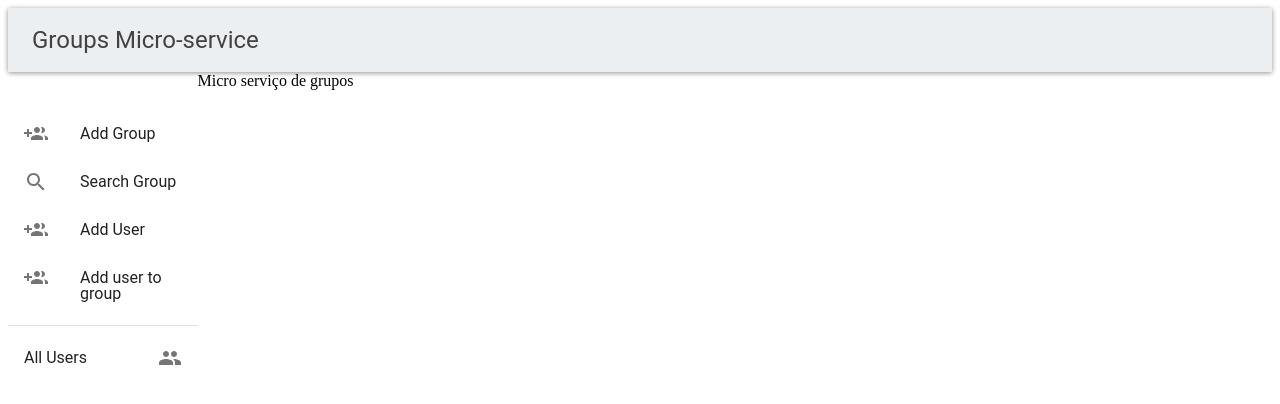
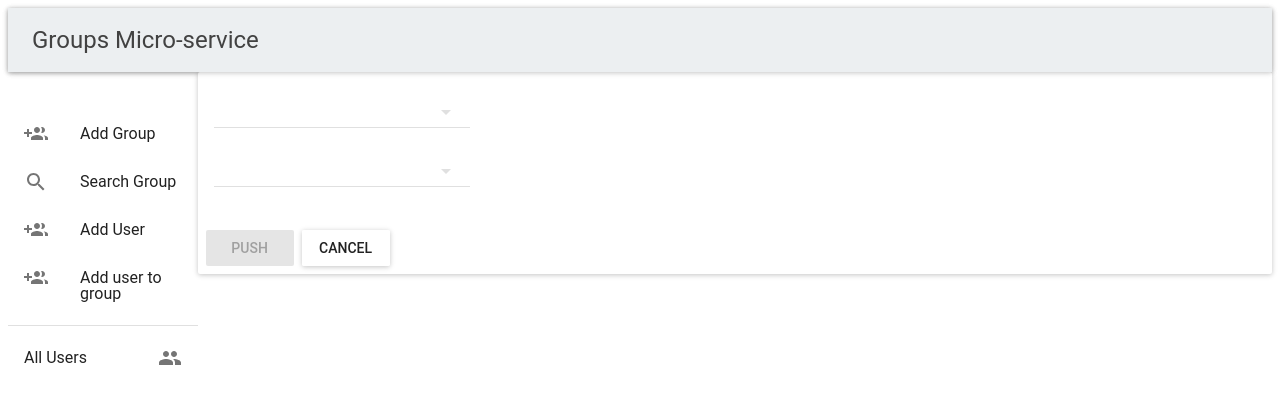
Before and after one commit to gstvob/web_trab, a React (Create React App) app in the folder groups/client/: page / in a window 1280 px wide. Both pictures are taken after a click on the element "Add user to group". Shown: the top 404 px of the page. Built offline with nearby package versions, Linux system fonts and the light colour scheme; no server answers.

Commit message:
Grupos -- usuarios relação n pra n, inserção ok

```diff
--- a/groups/client/src/components/App.js
+++ b/groups/client/src/components/App.js
@@ -4,6 +4,7 @@ import AddUser from "./User/AddUser";
 import FindAllUsers from "./User/FindAllUsers";
 import AddGroup from "./Group/AddGroup";
 import Search from "./Group/Search";
+import PushUser from "./Group/PushUser";
 import operation from "./DB/dboperations"
 import AppBar from "material-ui/AppBar";
 import Paper from "material-ui/Paper";
@@ -15,12 +16,12 @@ class App extends Component {
         ADDUSER:"add user",
         ADDGROUP: "add group",
         SEARCH: "search group",
-        VIEWUSERS: "view users"
+        VIEWUSERS: "view users",
+        PUSHUSER : "push user"
     };
 
     state = {
         current: this.action.HOME,
-        users: undefined
     }
 
     addUser = () => {
@@ -42,6 +43,11 @@ class App extends Component {
         .catch(() => console.log("fail"));
 
         let new_state = {current:this.action.HOME};
+        this.setState(curState => (new_state));
+    }
+
+    push_user = () => {
+        let new_state = {current:this.action.PUSHUSER};
         this.setState(curState => (new_state));
     }
 
@@ -69,6 +75,8 @@ class App extends Component {
                 return <FindAllUsers/>
             case this.action.ADDGROUP:
                 return <AddGroup onAdd ={this.new_group}/>
+            case this.action.PUSHUSER:
+                return <PushUser/>
             default:
                 return <div> Micro serviço de grupos </div>
         }
@@ -82,7 +90,7 @@ class App extends Component {
                     <AppBar style={{
                         backgroundColor:"#ECEFF1"
                     }} title="Groups Micro-service" titleStyle={{color:"#424242"}} showMenuIconButton={false} />
-                    <MenuMain addU={this.addUser} addG={this.addGroupPage} searchG={this.search_group} allU={this.viewUsers}/>
+                    <MenuMain addU={this.addUser} addG={this.addGroupPage} searchG={this.search_group} allU={this.viewUsers} addUG={this.push_user}/>
                 </Paper>
                 {content}
             </div>
--- a/groups/client/src/components/DB/dboperations.js
+++ b/groups/client/src/components/DB/dboperations.js
@@ -31,7 +31,15 @@ const operation = {
     find_byName : (name) => {
         return fetch(`/findByName?name=${name}`)
                 .then(r => checkCode(r)).then(r=>r.json());
+    },
+    push_user_into_group: (data) => {
+        return fetch("/pushuser", {
+                method: "post",
+                headers: {"Content-Type":"application/json"},
+                body: JSON.stringify(data)
+        }).then(r=>checkCode(r)).then(r=>r.json())
     }
+
 }
 
 function checkCode(response) {
--- /dev/null
+++ b/groups/client/src/components/Group/PushUser.js
@@ -0,0 +1,108 @@
+import React, { Component } from "react";
+import {CardText, CardActions} from 'material-ui/Card';
+import SelectField from 'material-ui/SelectField';
+import operation from "../DB/dboperations";
+import MenuItem from 'material-ui/MenuItem';
+import Paper from "material-ui/Paper";
+import RaisedButton from 'material-ui/RaisedButton';
+
+class PushUser extends Component {
+
+    state = {
+        group: undefined,
+        user: undefined,
+        group_value: undefined,
+        user_value: undefined,
+        success:""
+    }
+
+    push_user = () => {
+        console.log(this.state.group_value);
+        console.log(this.state.user_value);
+        const data ={
+            idUser : this.state.user_value,
+            idGroup : this.state.group_value
+        };
+        operation.push_user_into_group(data)
+        .then(r=>{
+                let new_state = {
+                    success : "Adicionado",
+                };
+                this.setState(curState => (new_state));
+        })
+        .catch(r=>console.log("fail"));
+    }
+
+    handleGroupChange = (ev, index, value) => {
+        let new_state = {group_value: value};
+        this.setState(curState => (new_state));
+    }
+    handleUserChange = (ev, index, value) => {
+        let new_state = {user_value: value};
+        this.setState(curState => (new_state));
+    }
+
+    can_push = () => {
+        return this.state.group_value !== undefined && this.state.user_value !== undefined;
+    }
+
+    render () {
+        let groupItems = [];
+        let userItems = [];
+        if (this.state.user === undefined) {
+            operation.all_users().then(
+                (list) => {
+                    let new_state = {user:list};
+                    this.setState(curState => (new_state));
+                }
+            );
+        }
+        if (this.state.group === undefined) {
+            operation.list_groups().then(
+                (list) => {
+                    let new_state = {group:list};
+                    this.setState(curState => (new_state));
+                }
+            );
+        }
+        for (let i in this.state.group) {
+            groupItems.push(<MenuItem value={this.state.group[i]._id} key={i} primaryText={this.state.group[i].name}/>);
+        }
+        for (let i in this.state.user) {
+            userItems.push(<MenuItem value={this.state.user[i]._id} key={i} primaryText={this.state.user[i].username}/>);
+        }
+        return (
+            <Paper style={{marginLeft:"15%"}}>
+                <CardText>
+                    {this.state.success}
+                    <SelectField
+                        value={this.state.group_value}
+                        onChange={this.handleGroupChange}
+                        maxHeight={200}>
+                    {groupItems}
+                    </SelectField>
+                    <br/>
+                    <SelectField
+                        value={this.state.user_value}
+                        onChange={this.handleUserChange}
+                        maxHeight={200}>
+                    {userItems}
+                    </SelectField>
+                </CardText>
+                <CardActions>
+                    <RaisedButton
+                        label="Push"
+                        disabled={!this.can_push()}
+                        onClick={this.push_user}
+                    />
+                    <RaisedButton
+                        label="Cancel"
+                        onClick={this.props.onCancele}
+                    />
+                </CardActions>
+            </Paper>
+        );
+    }
+}
+
+export default PushUser
```
Also changed, not shown: 3 other files (tests, documents, lock files or other folders).
